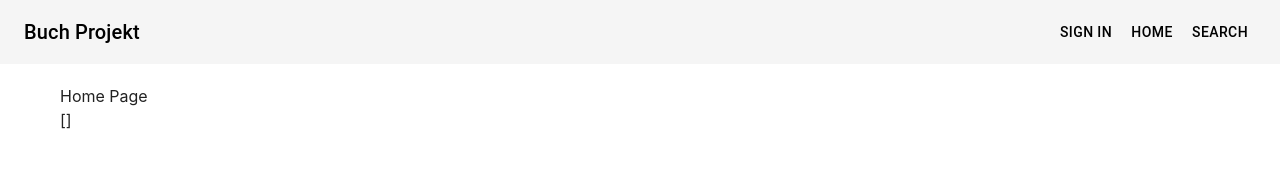
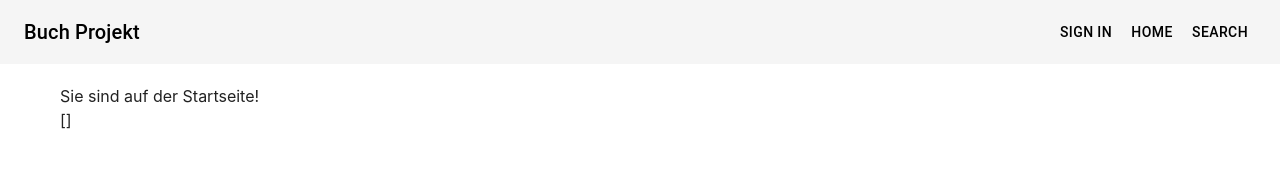
Before and after one commit to rirag12345/SWE-Abgabe-2-Gruppe-1, a React (Vite) app: page / in a window 1280 px wide. Shown: the top 174 px of the page. Built offline with nearby package versions, Linux system fonts and the light colour scheme; no server answers.

Commit message:
Changed comment

```diff
--- a/src/App.tsx
+++ b/src/App.tsx
@@ -1,9 +1,10 @@
 import axios from 'axios';
 import { useEffect, useState } from 'react';
-import { BrowserRouter as Router, Route, Routes,} from 'react-router-dom';
-import { Container} from '@mui/material';
+import { BrowserRouter as Router, Route, Routes } from 'react-router-dom';
+import { Container } from '@mui/material';
 import SignIn from './components/SignIn';
 import Navbar from './components/Navbar';
+import SearchResults from './pages/searchResults';
 
 function App() {
   const [data] = useState([]);
@@ -27,7 +28,8 @@ function App() {
         <Container style={{ padding: '20px' }}>
           <Routes>
             <Route path="/signin" element={<SignIn />} />
-            <Route path="/" element={<div>Home Page</div>} />
+            <Route path="/" element={<div>Sie sind auf der Startseite!</div>} />
+            <Route path="/search-results" element={<SearchResults />} />
             {/* Weitere Routen hier */}
           </Routes>
 
```
